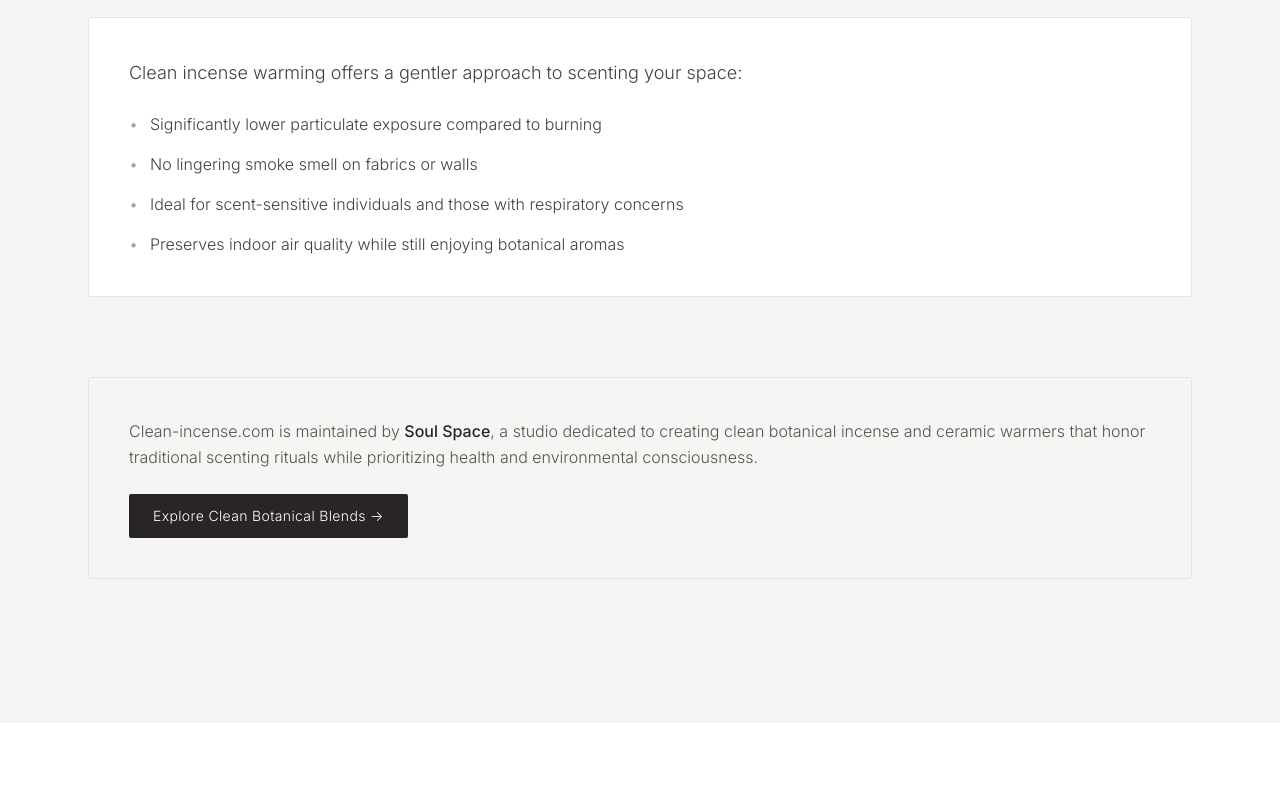
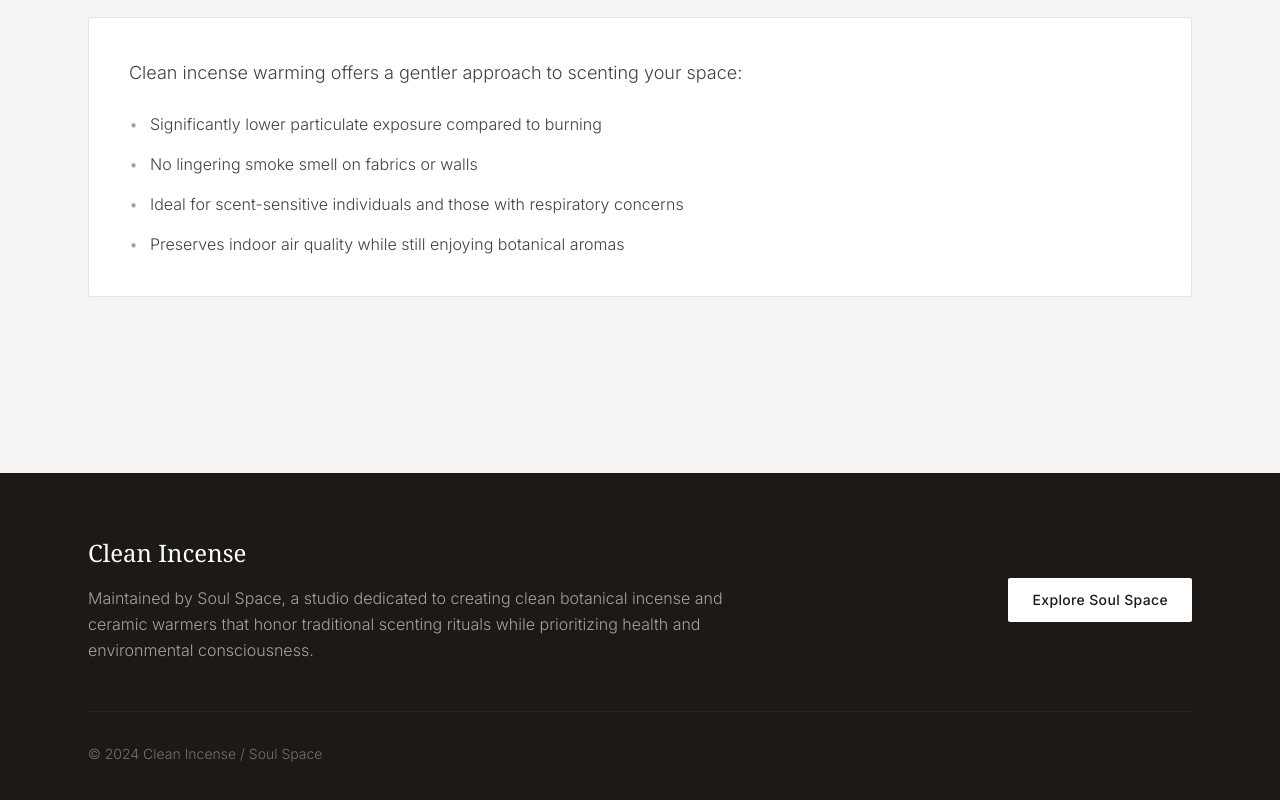
Before and after one commit to wendeeeler/Clean-incense.com, a React (Vite) app: page / in a window 1280 px wide. Shown: the part 4080-4880 px from the top of the page. Before the commit the page ends 4803 px from the top, so only its background shows below. Built offline with nearby package versions, Linux system fonts and the light colour scheme.

Commit message:
Added Footer.tsx

```diff
--- /dev/null
+++ b/src/components/Footer.tsx
@@ -0,0 +1,29 @@
+export default function Footer() {
+  return (
+    <footer className="bg-[#1c1917] text-stone-400">
+      <div className="max-w-6xl mx-auto px-6 py-16">
+        <div className="flex flex-col md:flex-row md:items-center md:justify-between gap-8 mb-12">
+          <div className="max-w-2xl">
+            <h3 className="font-serif text-2xl text-white mb-4">Clean Incense</h3>
+            <p className="leading-relaxed">
+              Maintained by Soul Space, a studio dedicated to creating clean botanical incense and ceramic warmers that honor traditional scenting rituals while prioritizing health and environmental consciousness.
+            </p>
+          </div>
+          <div className="flex-shrink-0">
+            <a
+              href="https://soul-space.com"
+              className="inline-block px-6 py-3 bg-white text-stone-900 text-sm tracking-wide rounded-sm hover:bg-stone-200 transition-colors font-medium"
+            >
+              Explore Soul Space
+            </a>
+          </div>
+        </div>
+        <div className="border-t border-stone-800 pt-8">
+          <p className="text-sm text-stone-500">
+            © 2024 Clean Incense / Soul Space
+          </p>
+        </div>
+      </div>
+    </footer>
+  );
+}
--- a/src/pages/Home.tsx
+++ b/src/pages/Home.tsx
@@ -1,4 +1,5 @@
 import { Leaf, Wind, Flame, Shield, Sparkles } from 'lucide-react';
+import Footer from '../components/Footer';
 
 export default function Home() {
   return (
@@ -284,22 +285,8 @@ export default function Home() {
           </div>
         </section>
 
-        <section className="mb-12">
-          <div className="bg-stone-100 p-10 rounded-sm border border-stone-200">
-            <p className="text-stone-600 leading-relaxed mb-6">
-              Clean-incense.com is maintained by <span className="font-medium text-stone-800">Soul Space</span>, a studio dedicated to creating clean botanical incense and ceramic warmers that honor traditional scenting rituals while prioritizing health and environmental consciousness.
-            </p>
-            <div className="flex gap-4">
-              <a
-                href="https://soul-space.com"
-                className="inline-block px-6 py-3 bg-stone-800 text-white text-sm tracking-wide rounded-sm hover:bg-stone-700 transition-colors"
-              >
-                Explore Clean Botanical Blends →
-              </a>
-            </div>
-          </div>
-        </section>
       </div>
+      <Footer />
     </div>
   );
 }
--- a/src/pages/Standards.tsx
+++ b/src/pages/Standards.tsx
@@ -1,4 +1,5 @@
 import { Leaf, Flame, Droplet, Eye, Thermometer } from 'lucide-react';
+import Footer from '../components/Footer';
 
 export default function Standards() {
   return (
@@ -216,6 +217,7 @@ export default function Standards() {
           </div>
         </section>
       </div>
+      <Footer />
     </div>
   );
 }
--- a/src/pages/WarmingVsBurning.tsx
+++ b/src/pages/WarmingVsBurning.tsx
@@ -1,4 +1,5 @@
 import { Flame, Wind, Heart, Home, Lightbulb, CircleDot } from 'lucide-react';
+import Footer from '../components/Footer';
 
 export default function WarmingVsBurning() {
   return (
@@ -217,20 +218,8 @@ export default function WarmingVsBurning() {
           </div>
         </section>
 
-        <section className="mb-12">
-          <div className="bg-white p-10 rounded-sm border border-stone-200">
-            <p className="text-stone-600 leading-relaxed mb-6">
-              Learn more about clean botanical incense and ceramic warmers at <span className="font-medium text-stone-800">Soul Space</span>, where ancient scenting traditions meet modern wellness consciousness.
-            </p>
-            <a
-              href="https://soul-space.com"
-              className="inline-block px-6 py-3 bg-stone-800 text-white text-sm tracking-wide rounded-sm hover:bg-stone-700 transition-colors"
-            >
-              Explore Soul Space →
-            </a>
-          </div>
-        </section>
       </div>
+      <Footer />
     </div>
   );
 }
```
